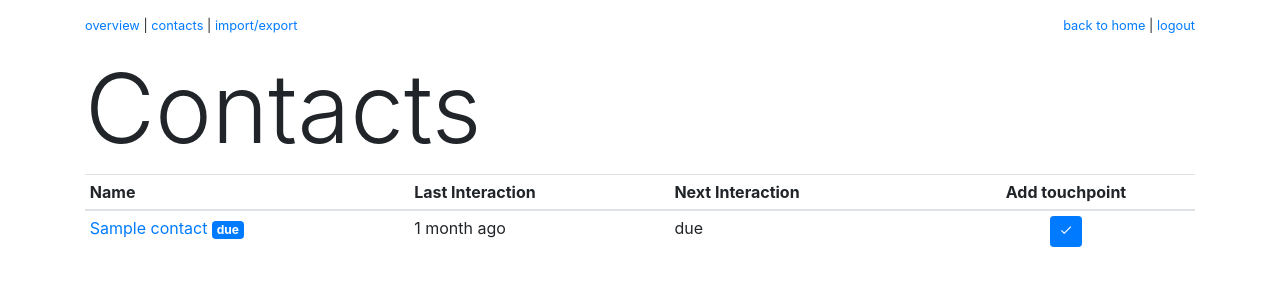
After one commit to lorey/personal-crm, a Django app: page /app/contacts in a window 1280 px wide. The commit adds this page. Shown: the top 300 px of the page. Run offline with Django 3.2, Linux system fonts and the light colour scheme; tables that the repository leaves empty hold one stand-in row (values such as "Sample post"); some libraries are stand-ins or nearby versions.

Commit message:
Add contact overview with a table

```diff
--- a/networking_base/models.py
+++ b/networking_base/models.py
@@ -23,14 +23,16 @@ class Contact(models.Model):
 
     def get_urgency(self):
         now = datetime.now(tz=UTC)
+        return (now - self.get_due_date()).days
 
+    def get_due_date(self):
         last_touchpoint = self.get_last_touchpoint()
         if last_touchpoint:
             last_touchpoint_date = last_touchpoint.when
         else:
+            now = datetime.now(tz=UTC)
             last_touchpoint_date = now - timedelta(days=365)
-        days_since_touchpoint = (now - last_touchpoint_date).days
-        return days_since_touchpoint - self.frequency_in_days
+        return last_touchpoint_date + timedelta(days=self.frequency_in_days)
 
     def __str__(self):
         return self.name
--- a/networking_web/templates/web/_base.html
+++ b/networking_web/templates/web/_base.html
@@ -25,6 +25,7 @@
             </p>
             <p>
                 <a href="{% url 'networking_web:index' %}">overview</a>
+                | <a href="{% url 'networking_web:contact-overview' %}">contacts</a>
                 | <a href="{% url 'networking_web:settings' %}">import/export</a>
             </p>
         </div>
--- /dev/null
+++ b/networking_web/templates/web/contact_overview.html
@@ -0,0 +1,50 @@
+{% extends './_base.html' %}
+
+{% block heading %}Contacts{% endblock %}
+
+{% load timesince_coarse %}
+
+{% block content %}
+    <h1 class="display-1">Contacts</h1>
+    <table class="table table-sm table-hover">
+    <thead>
+    <tr>
+        <th>Name</th>
+        <th>Last Interaction</th>
+        <th>Next Interaction</th>
+        <th class="text-center">Add touchpoint</th>
+    </tr>
+    </thead>
+    <tbody>
+    {% for contact in contact_list %}
+    <tr>
+        <td>
+            <a href="{% url "networking_web:contact-view" contact.id %}">{{ contact.name }}</a>
+            {% if contact.get_urgency > 0 %}
+            <span class="badge badge-primary">due</span>
+            {% endif %}
+        </td>
+        <td class="">
+            {% if contact.get_last_touchpoint %}
+            {{ contact.get_last_touchpoint.when|timesince_coarse }} ago
+            {% else %}
+            never
+            {% endif %}
+        </td>
+        <td>
+            {% if contact.get_urgency < 0 %}
+            in {{ contact.get_due_date|timeuntil_coarse }}
+            {% else %}
+            due
+            {% endif %}
+        </td>
+        <td class="text-center">
+            <a href="{% url "networking_web:add-touchpoint" contact.id %}" class="btn btn-sm btn-primary">
+                <i class="material-icons">done</i>
+            </a>
+        </td>
+    </tr>
+    {% endfor %}
+    </tbody>
+    </table>
+{% endblock %}
--- /dev/null
+++ b/networking_web/templatetags/timesince_coarse.py
@@ -0,0 +1,14 @@
+from django import template
+from django.utils.timesince import timesince, timeuntil
+
+register = template.Library()
+
+
+@register.filter(needs_autoescape=True)
+def timesince_coarse(date, autoescape=True):
+    return timesince(date).split(",")[0]
+
+
+@register.filter(needs_autoescape=True)
+def timeuntil_coarse(date, autoescape=True):
+    return timeuntil(date).split(",")[0]
--- a/networking_web/urls.py
+++ b/networking_web/urls.py
@@ -6,7 +6,8 @@ app_name = "networking_web"
 
 urlpatterns = [
     path("", views.index, name="index"),
-    path("settings", views.settings, name="settings"),
+    # contacts
+    path("contacts", views.ContactListView.as_view(), name="contact-overview"),
     path("contacts/create", views.ContactCreateView.as_view(), name="contact-create"),
     path("contacts/<int:pk>", views.ContactDetailView.as_view(), name="contact-view"),
     path("contacts/<int:pk>/edit", views.ContactUpdateView.as_view(), name="contact-update"),
@@ -17,6 +18,8 @@ urlpatterns = [
         views.change_frequency,
         name="change-frequency",
     ),
+    # settings
+    path("settings", views.settings, name="settings"),
     path("import/csv", views.import_csv_start, name="import-csv"),
     path("import/trello", views.import_trello_start, name="import-trello"),
 ]
--- a/networking_web/views.py
+++ b/networking_web/views.py
@@ -5,7 +5,7 @@ from django.contrib.auth.decorators import login_required
 from django.http import HttpResponseRedirect
 from django.shortcuts import render, redirect
 from django.urls import reverse
-from django.views.generic import DetailView, UpdateView, CreateView, DeleteView
+from django.views.generic import DetailView, UpdateView, CreateView, DeleteView, ListView
 from pytz import UTC
 
 from networking_base.models import Contact, Touchpoint
@@ -20,6 +20,12 @@ CONTACT_FIELDS_DEFAULT = [
     "twitter_username",
     "phone_number",
 ]
+
+
+class ContactListView(ListView):
+    model = Contact
+    template_name = "web/contact_overview.html"
+    ordering = "name"
 
 
 class ContactDetailView(DetailView):
```
Also changed, not shown: networking_web/templates/web/index.html (+11 -4 lines), README.md, networking_web/templatetags/__init__.py (added).
